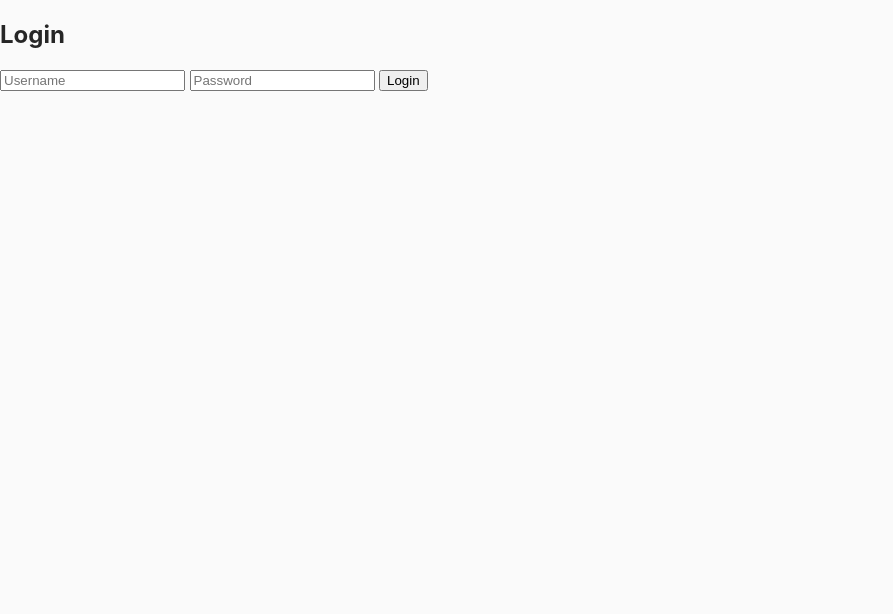
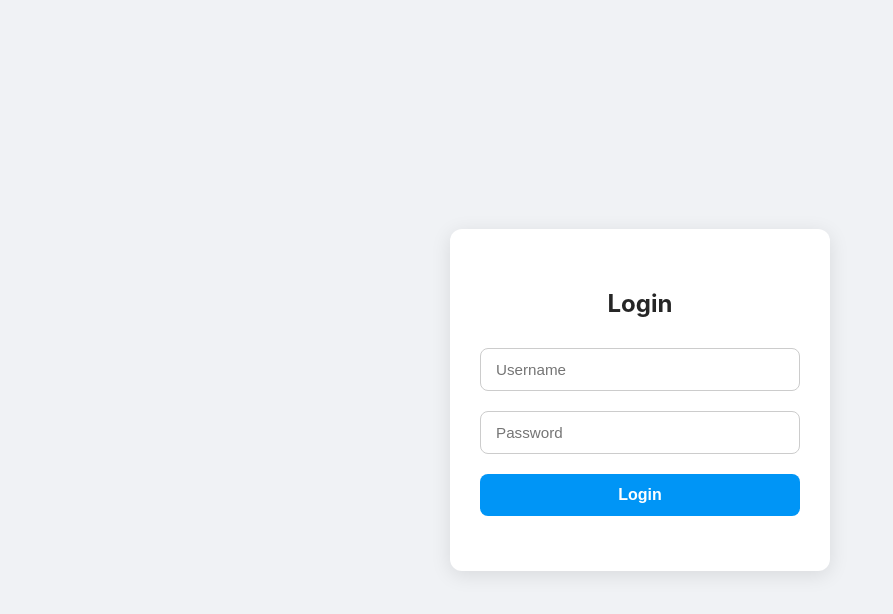
Before and after one commit to DAUD-01/chat-app, a website: page public/index.html in a window 1280 px wide. Shown: the whole page, without its empty margins (0-893 px from the left). Drawn offline with nearby package versions, Linux system fonts and the light colour scheme; no server answers.

Commit message:
Applied css on login form

```diff
--- a/public/index.html
+++ b/public/index.html
@@ -5,6 +5,7 @@
     <meta name="viewport" content="width=device-width, initial-scale=1.0">
     <title>Document</title>
     <link rel="stylesheet" href="style.css">
+    <link rel="stylesheet" href="login.css">
     <script src="main.js" defer></script>
     <script src="/socket.io/socket.io.js"></script>
 
--- /dev/null
+++ b/public/login.css
@@ -0,0 +1,66 @@
+#login-container {
+    display: flex;
+    justify-content: center;
+    align-items: center;
+    height: 100vh;
+    background: #f0f2f5; /* soft background */
+}
+
+#login-form {
+    background: #fff;
+    padding: 40px 30px;
+    border-radius: 12px;
+    box-shadow: 0 4px 20px rgba(0,0,0,0.1);
+    width: 320px;
+    text-align: center;
+    /* display: flex;
+    align-items: center;
+    justify-content: center; */
+}
+
+#login-form h2 {
+    margin-bottom: 20px;
+    font-family: -apple-system, BlinkMacSystemFont, "Segoe UI", Roboto, Helvetica, Arial, sans-serif;
+    font-size: 1.5rem;
+    color: #262626;
+}
+
+#login-form input {
+    width: 100%;
+    padding: 12px 15px;
+    margin: 10px 0;
+    border-radius: 8px;
+    border: 1px solid #ccc;
+    font-size: 0.95rem;
+    outline: none;
+    transition: border 0.2s;
+    overflow: hidden;
+    box-sizing: border-box;
+}
+
+#login-form input:focus {
+    border-color: #0095f6;
+}
+
+#login-form button {
+    width: 100%;
+    padding: 12px;
+    border: none;
+    border-radius: 8px;
+    background: #0095f6;
+    color: #fff;
+    font-weight: 600;
+    font-size: 1rem;
+    cursor: pointer;
+    margin-top: 10px;
+    transition: background 0.2s;
+}
+
+#login-form button:hover {
+    background: #0074cc;
+}
+
+#login-error {
+    margin-top: 10px;
+    font-size: 0.9rem;
+}
```
